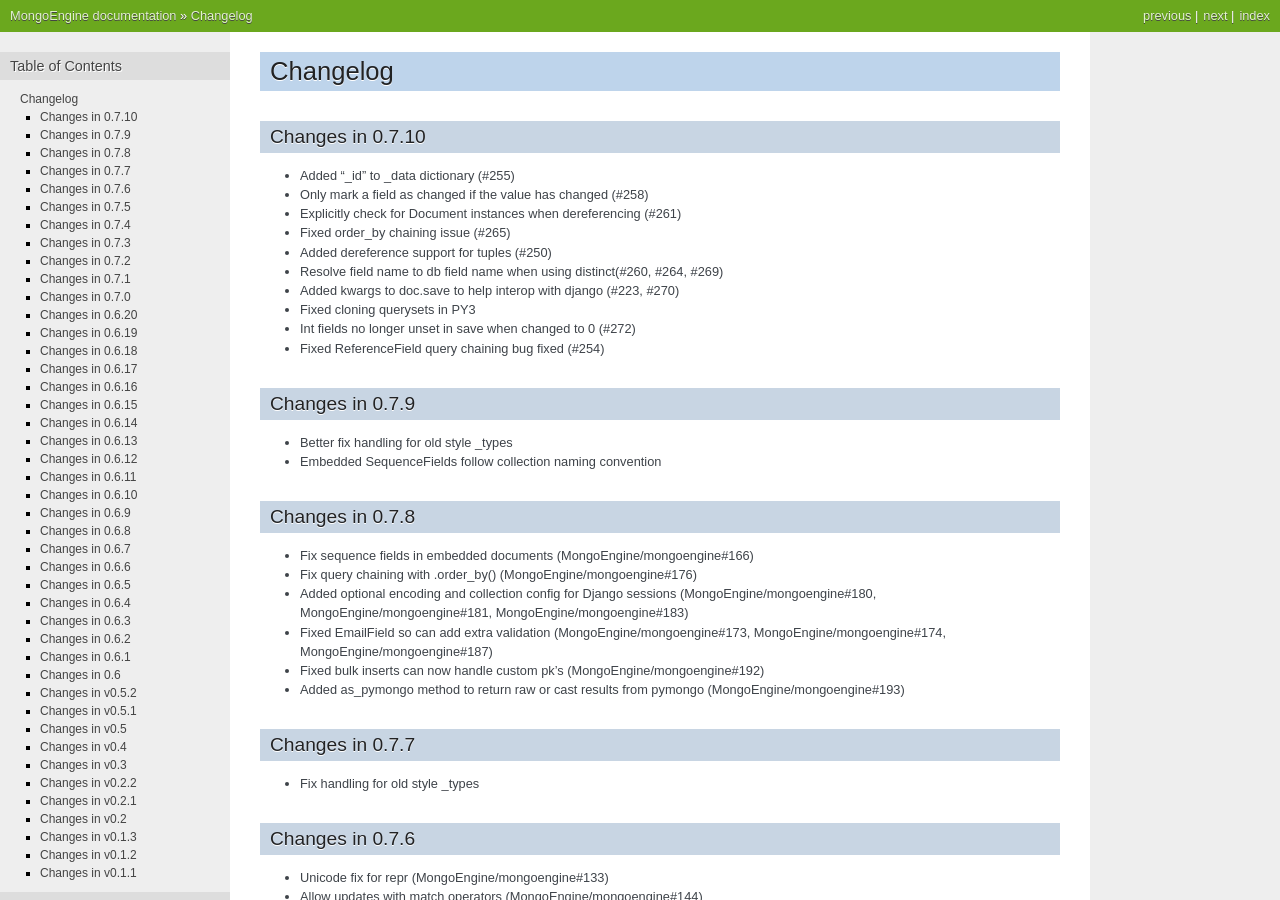
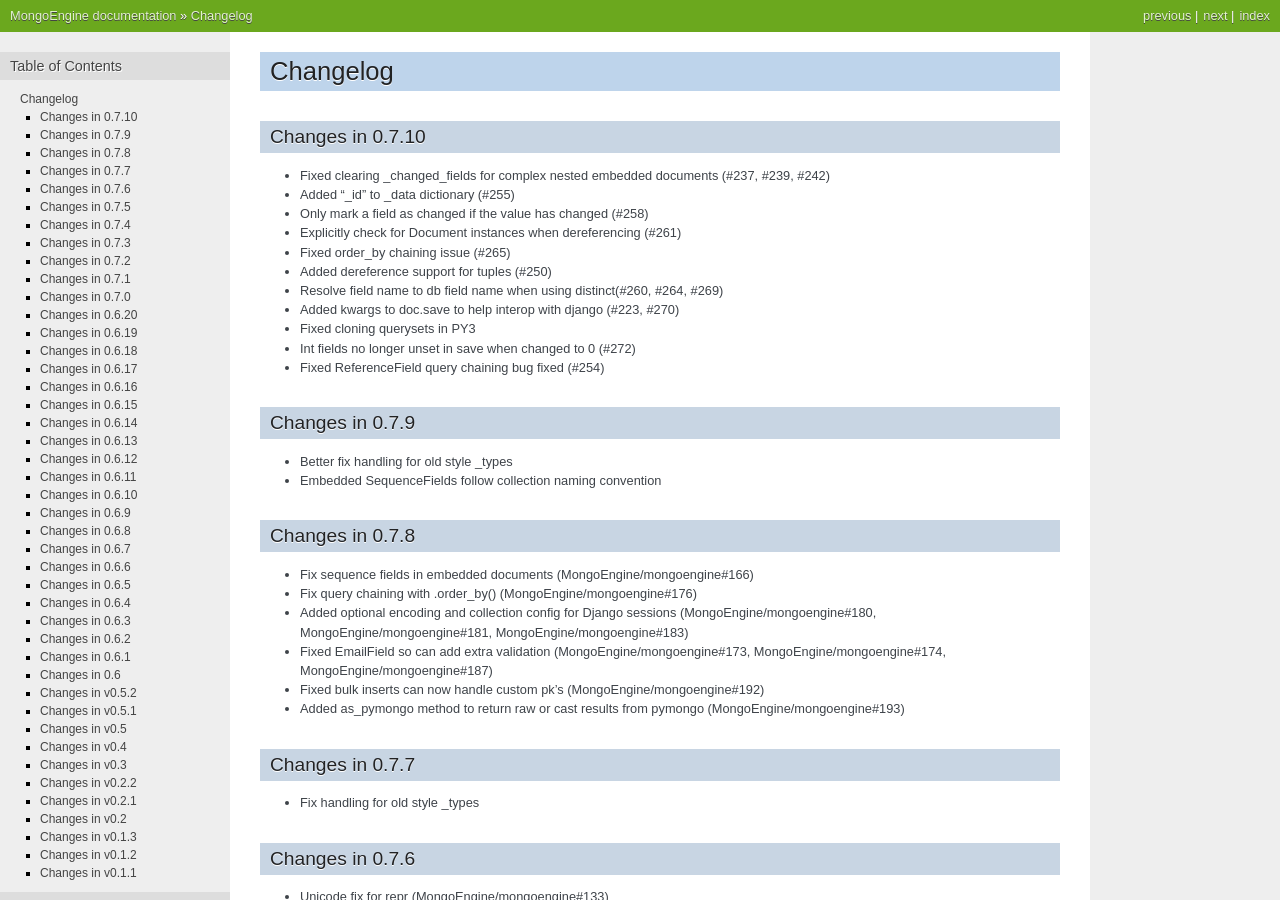
Before and after one commit to MongoEngine/mongoengine, a Sphinx documentation site: the page built from docs/changelog.rst, in a window 1280 px wide and 900 px high. Built offline with Sphinx 7.4.7, drawn with Linux system fonts in a browser that asks for light colours; the version number could not be read and is left out.

Commit message:
Fixed clearing _changed_fields for complex nested embedded documents (#237, #239, #242)

```diff
--- a/docs/changelog.rst
+++ b/docs/changelog.rst
@@ -4,6 +4,7 @@ Changelog
 
 Changes in 0.7.10
 =================
+- Fixed clearing _changed_fields for complex nested embedded documents (#237, #239, #242)
 - Added "_id" to _data dictionary (#255)
 - Only mark a field as changed if the value has changed (#258)
 - Explicitly check for Document instances when dereferencing (#261)
```
Also changed, not shown: 1 other file.
